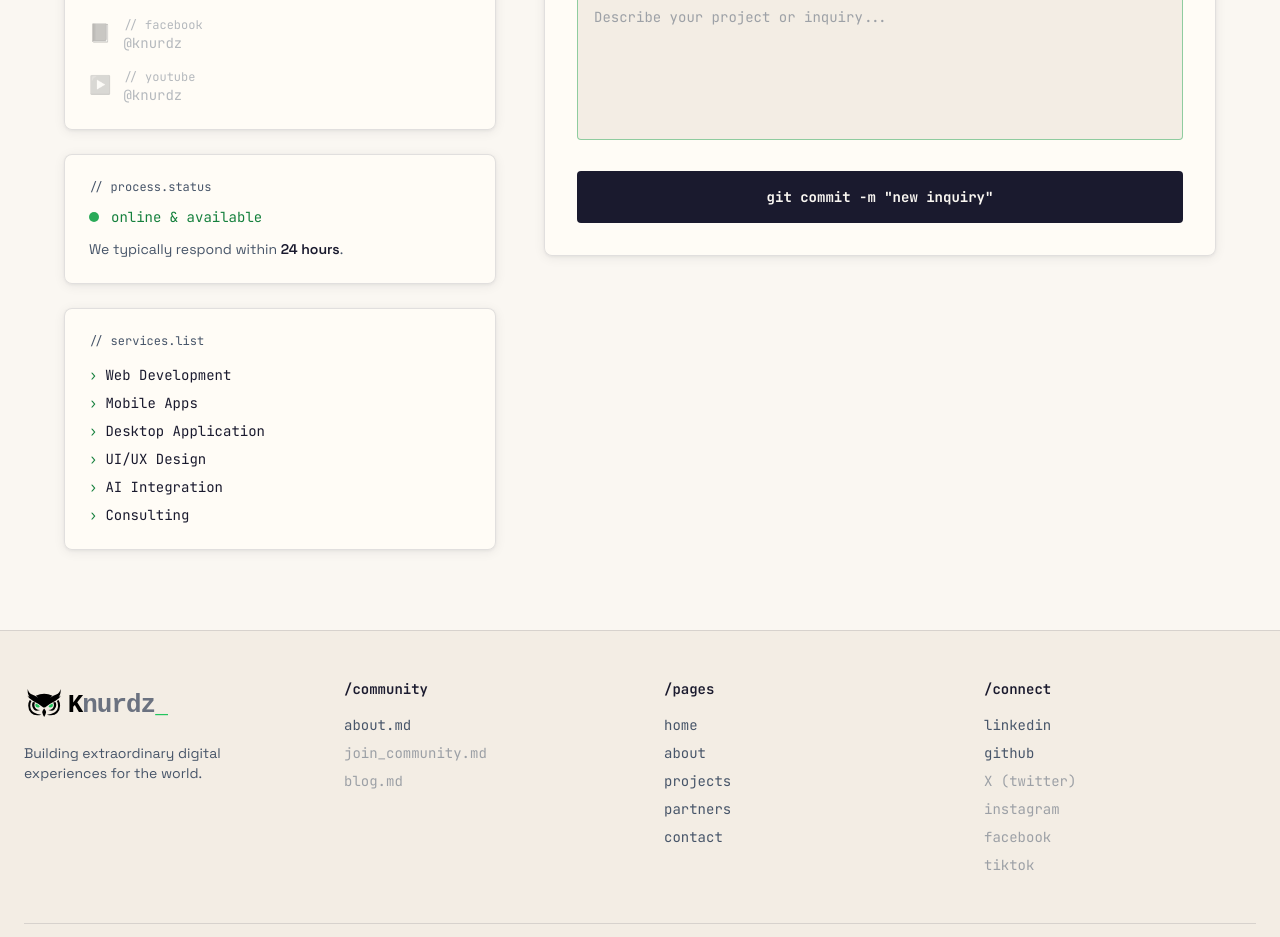
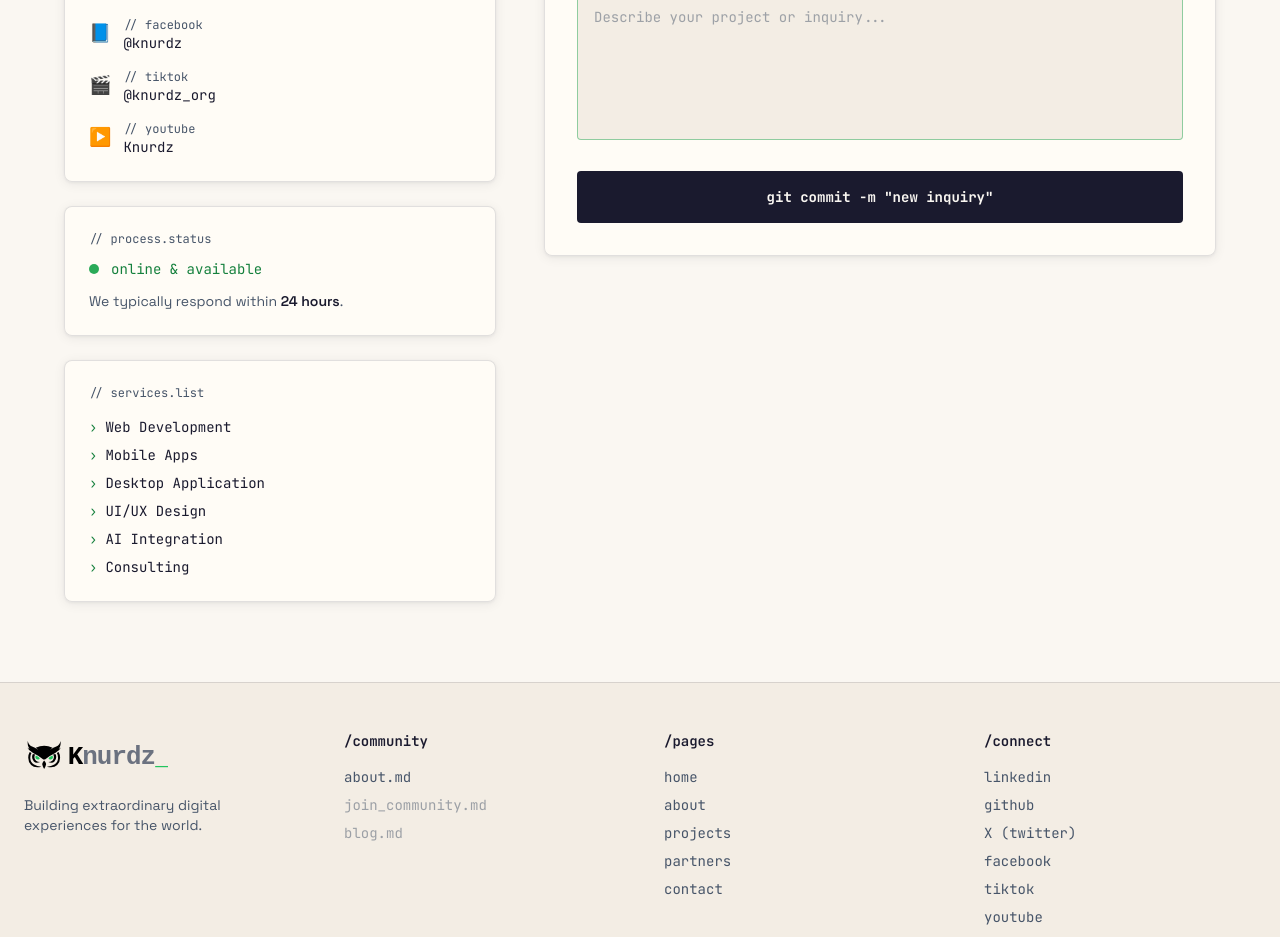
Before and after one commit to knurdz/Home, a Next.js app: page /contact in a window 1280 px wide. Shown: the part 680-1617 px from the top of the page. Built offline with nearby package versions, Linux system fonts and the light colour scheme.

Commit message:
feat: update social media handles and enable links in footer and contact page

```diff
--- a/src/app/contact/page.tsx
+++ b/src/app/contact/page.tsx
@@ -79,12 +79,13 @@ export default function ContactPage() {
 
                 <div className="space-y-4">
                   <InfoRow icon="✉" label="email" value="hello@knurdz.com" href="mailto:hello@knurdz.com" />
-                  <InfoRow icon="�" label="linkedin" value="/company/knurdz" href="https://linkedin.com/company/knurdz" />
+                  <InfoRow icon="🔗" label="linkedin" value="/company/knurdz" href="https://linkedin.com/company/knurdz" />
                   <InfoRow icon="🐙" label="github" value="github.com/knurdz" href="https://github.com/knurdz" />
-                  <InfoRow icon="🐦" label="X (Twitter)" value="@knurdz" href="https://twitter.com/knurdz" disabled />
+                  <InfoRow icon="𝕏" label="X (Twitter)" value="@knurdz_org" href="https://x.com/knurdz_org" />
                   <InfoRow icon="📸" label="instagram" value="@knurdz" href="https://instagram.com/knurdz" disabled />
-                  <InfoRow icon="📘" label="facebook" value="@knurdz" href="https://facebook.com/knurdz" disabled />
-                  <InfoRow icon="▶️" label="youtube" value="@knurdz" href="https://youtube.com/knurdz" disabled />
+                  <InfoRow icon="📘" label="facebook" value="@knurdz" href="https://www.facebook.com/share/1AjqzPjqFa/" />
+                  <InfoRow icon="🎬" label="tiktok" value="@knurdz_org" href="https://www.tiktok.com/@knurdz_org" />
+                  <InfoRow icon="▶️" label="youtube" value="Knurdz" href="https://www.youtube.com/@knurdz" />
                 </div>
               </div>
 
--- a/src/app/layout.tsx
+++ b/src/app/layout.tsx
@@ -79,8 +79,8 @@ export const metadata: Metadata = {
     title: "Knurdz — Tech Community & Open Source Organization",
     description:
       "From code to silicon and social impact. Explore innovative projects, meet our partners, and join the Knurdz community in building tech that matters.",
-    site: "@knurdzorg",
-    creator: "@knurdzorg",
+    site: "@knurdz_org",
+    creator: "@knurdz_org",
     images: ["/logo/knurdz-logo-horizontal-bg.png"],
   },
 };
--- a/src/components/Footer.tsx
+++ b/src/components/Footer.tsx
@@ -108,23 +108,48 @@ export default function Footer() {
                 </a>
               </li>
               <li>
-                <span className="opacity-50 cursor-not-allowed">
+                <a
+                  href="https://x.com/knurdz_org"
+                  target="_blank"
+                  rel="noopener noreferrer"
+                  className="hover:text-foreground transition-colors"
+                >
                   X (twitter)
-                </span>
+                </a>
+              </li>
+              <li>
+                <a
+                  href="https://www.facebook.com/share/1AjqzPjqFa/"
+                  target="_blank"
+                  rel="noopener noreferrer"
+                  className="hover:text-foreground transition-colors"
+                >
+                  facebook
+                </a>
+              </li>
+              <li>
+                <a
+                  href="https://www.tiktok.com/@knurdz_org"
+                  target="_blank"
+                  rel="noopener noreferrer"
+                  className="hover:text-foreground transition-colors"
+                >
+                  tiktok
+                </a>
+              </li>
+              <li>
+                <a
+                  href="https://www.youtube.com/@knurdz"
+                  target="_blank"
+                  rel="noopener noreferrer"
+                  className="hover:text-foreground transition-colors"
+                >
+                  youtube
+                </a>
               </li>
               <li>
                 <span className="opacity-50 cursor-not-allowed">
                   instagram
-                </span>
-              </li>
-              <li>
-                <span className="opacity-50 cursor-not-allowed">
-                  facebook
-                </span>
-              </li>
-              <li>
-                <span className="opacity-50 cursor-not-allowed">
-                  tiktok
                 </span>
               </li>
             </ul>
```
